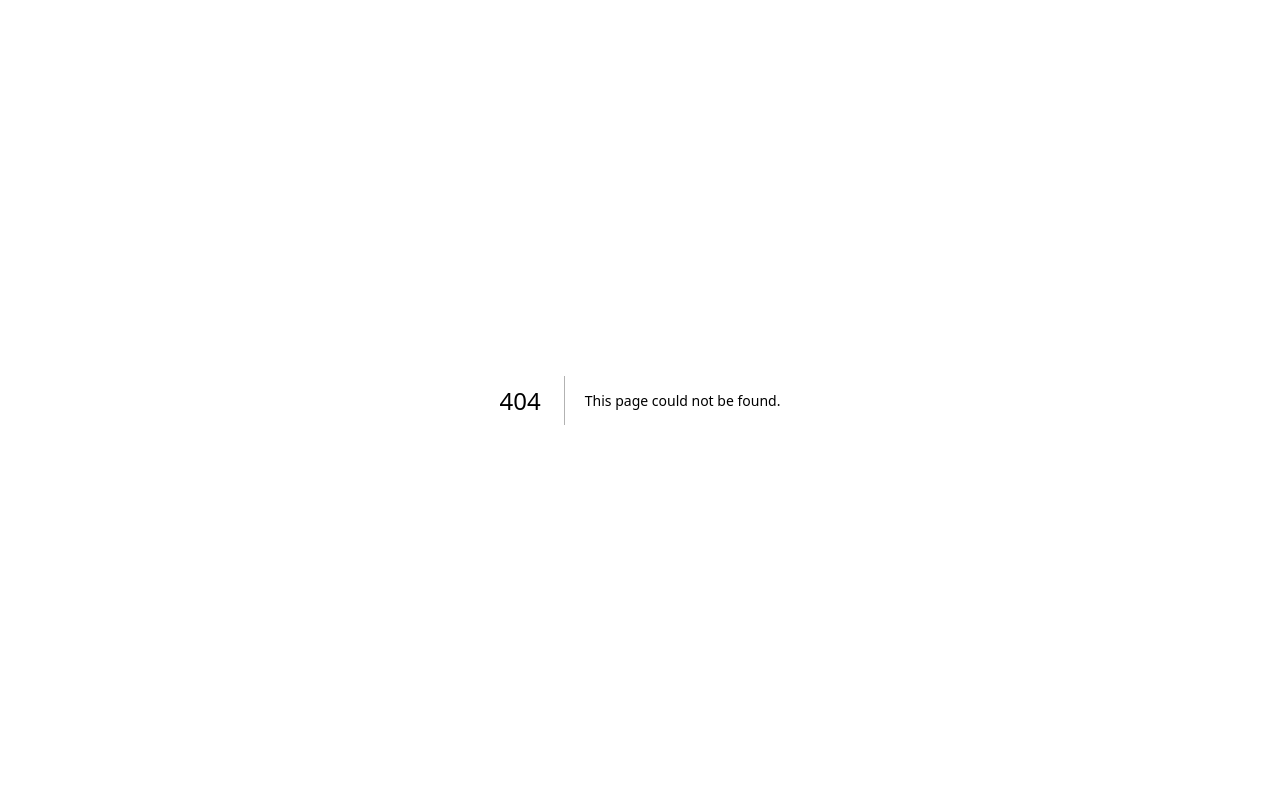
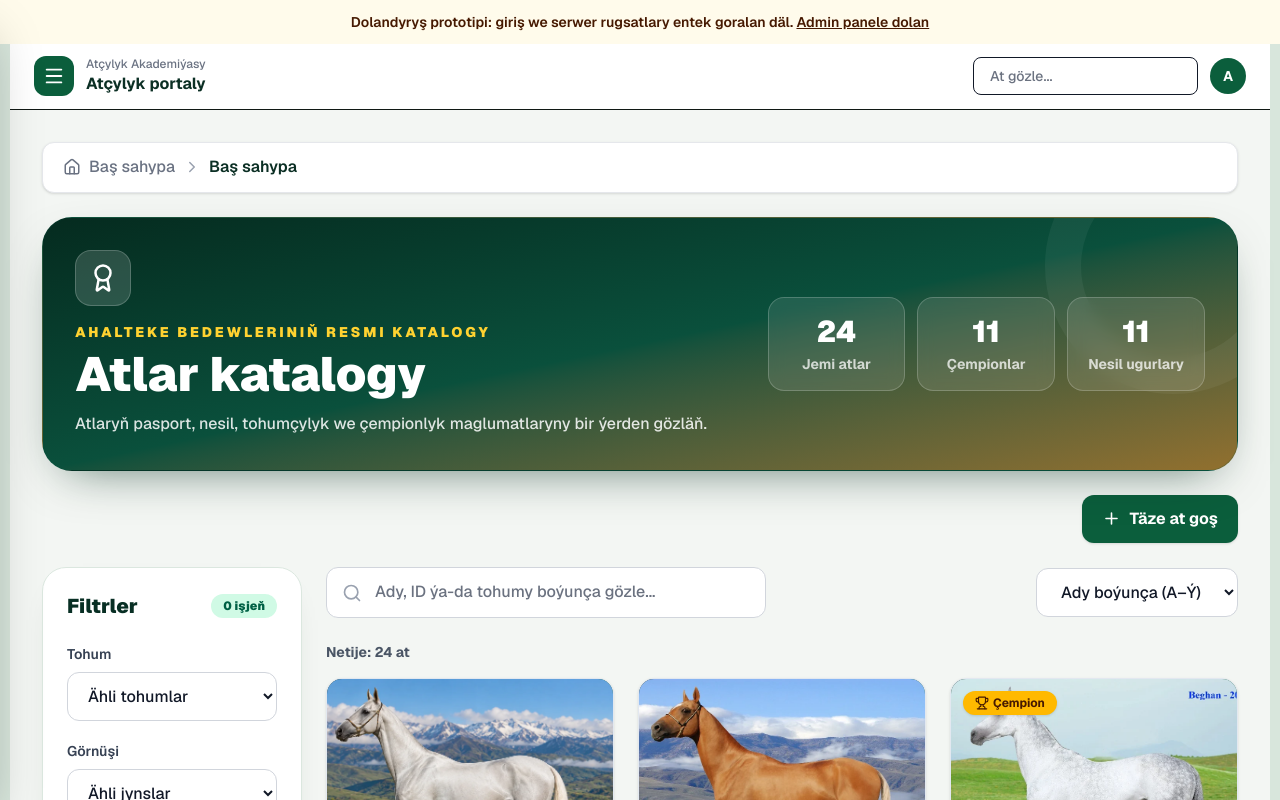
Before and after one commit to Stoun05/horse-portal-v2, a Next.js app: page /admin/atlar in a window 1280 px wide. Before the commit this address had no page. Shown: the top 800 px of the page. Built offline with nearby package versions, Linux system fonts and the light colour scheme.

Commit message:
feat(admin): add dedicated horse management route

```diff
--- /dev/null
+++ b/app/admin/atlar/page.tsx
@@ -0,0 +1,17 @@
+"use client";
+
+import Link from "next/link";
+import AtlarPage from "../../atlar/page";
+
+// UI prototype only: server-side authorization must be implemented before production use.
+export default function AdminHorsesPage() {
+  return (
+    <div>
+      <div className="bg-amber-50 px-4 py-3 text-center text-sm font-semibold text-amber-950">
+        Dolandyryş prototipi: giriş we serwer rugsatlary entek goralan däl.{" "}
+        <Link href="/admin" className="underline">Admin panele dolan</Link>
+      </div>
+      <AtlarPage />
+    </div>
+  );
+}
```
